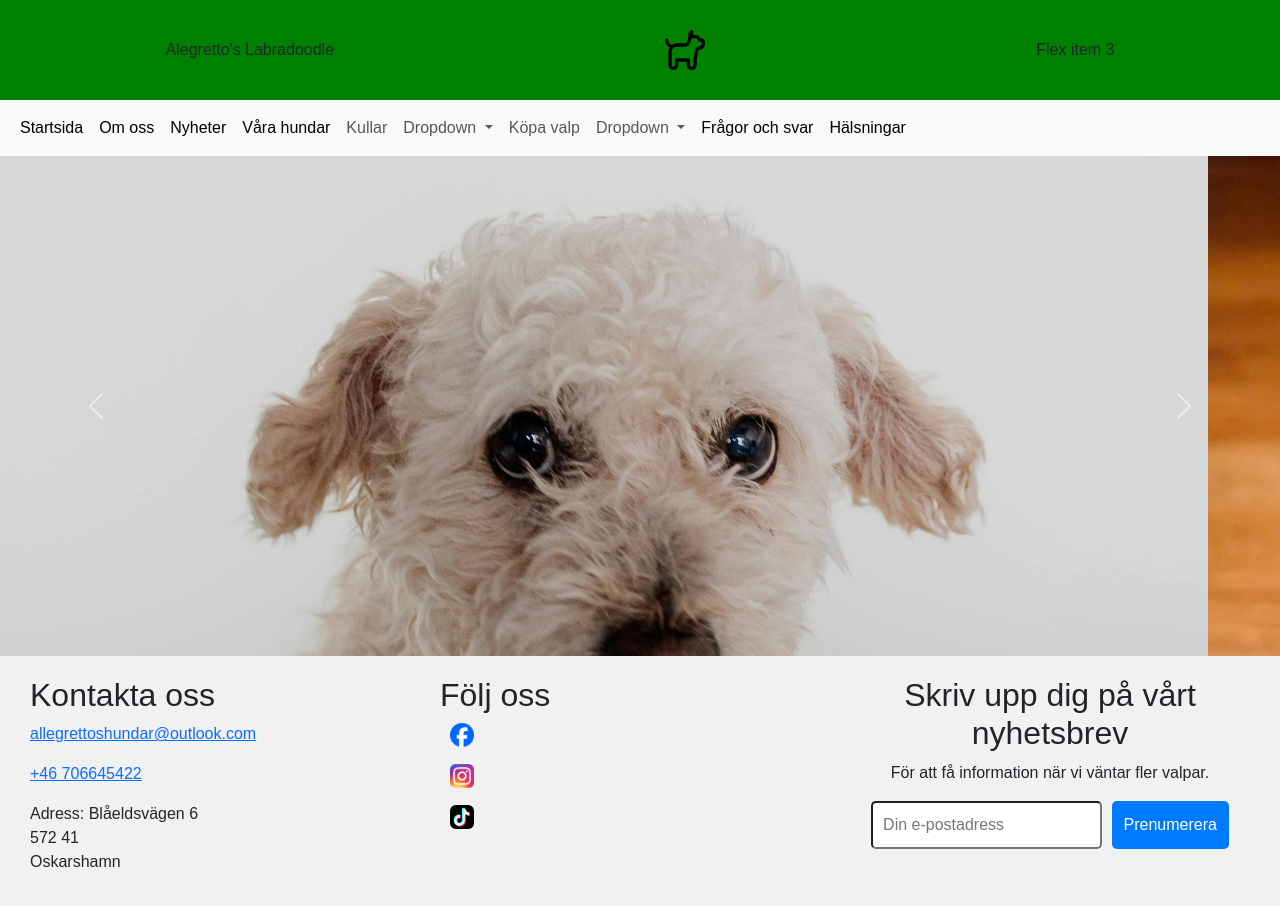
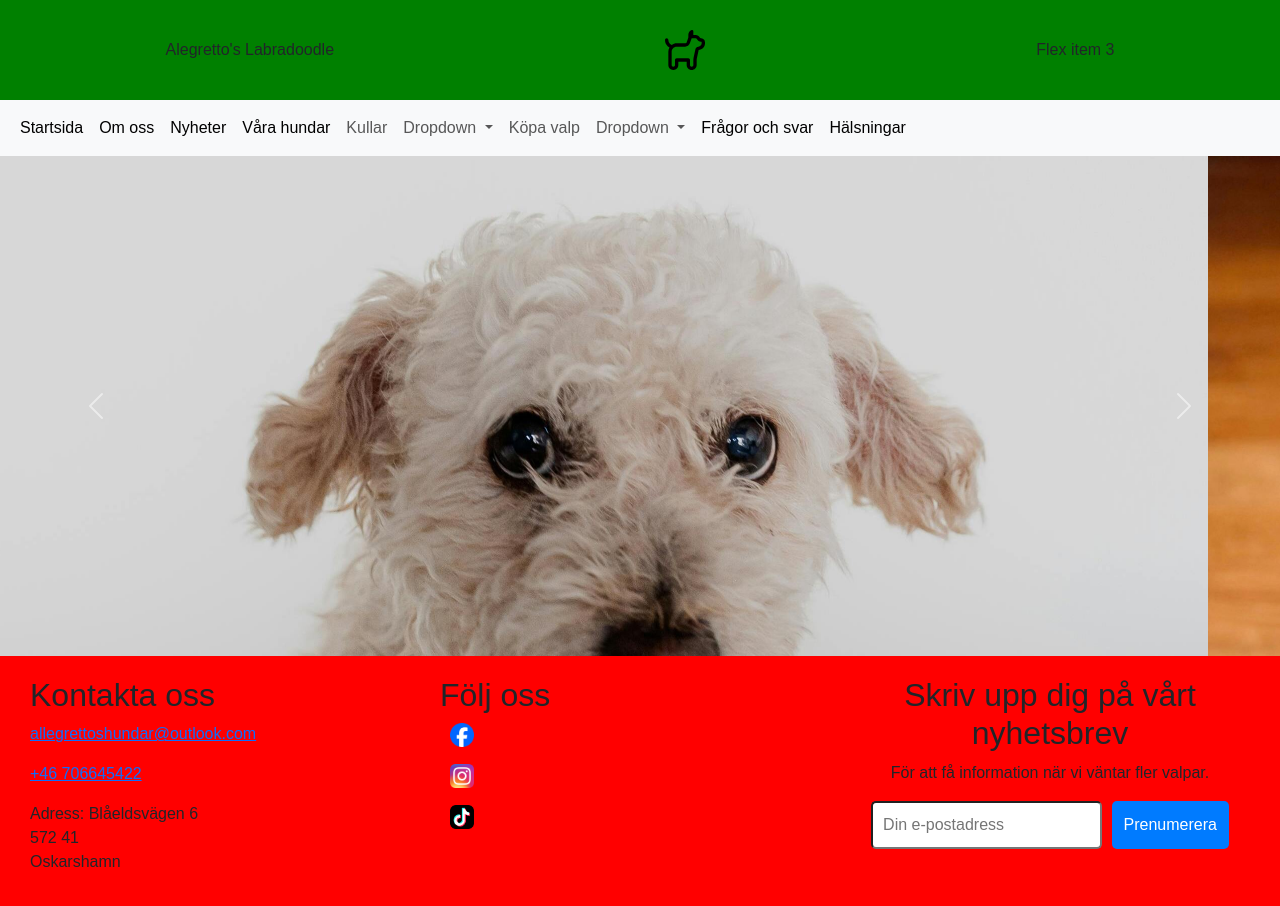
Before and after one commit to ragnargulin/labradoodle, a plain HTML site: page index.html in a window 1280 px wide. Drawn offline with nearby package versions, Linux system fonts and the light colour scheme.

Commit message:
ish klar footer

```diff
--- a/style.css
+++ b/style.css
@@ -13,7 +13,7 @@ body {
   }
 
   footer {
-    background-color: #f1f1f1;
+    background-color: red;
     padding: 20px;
   }
 
```
